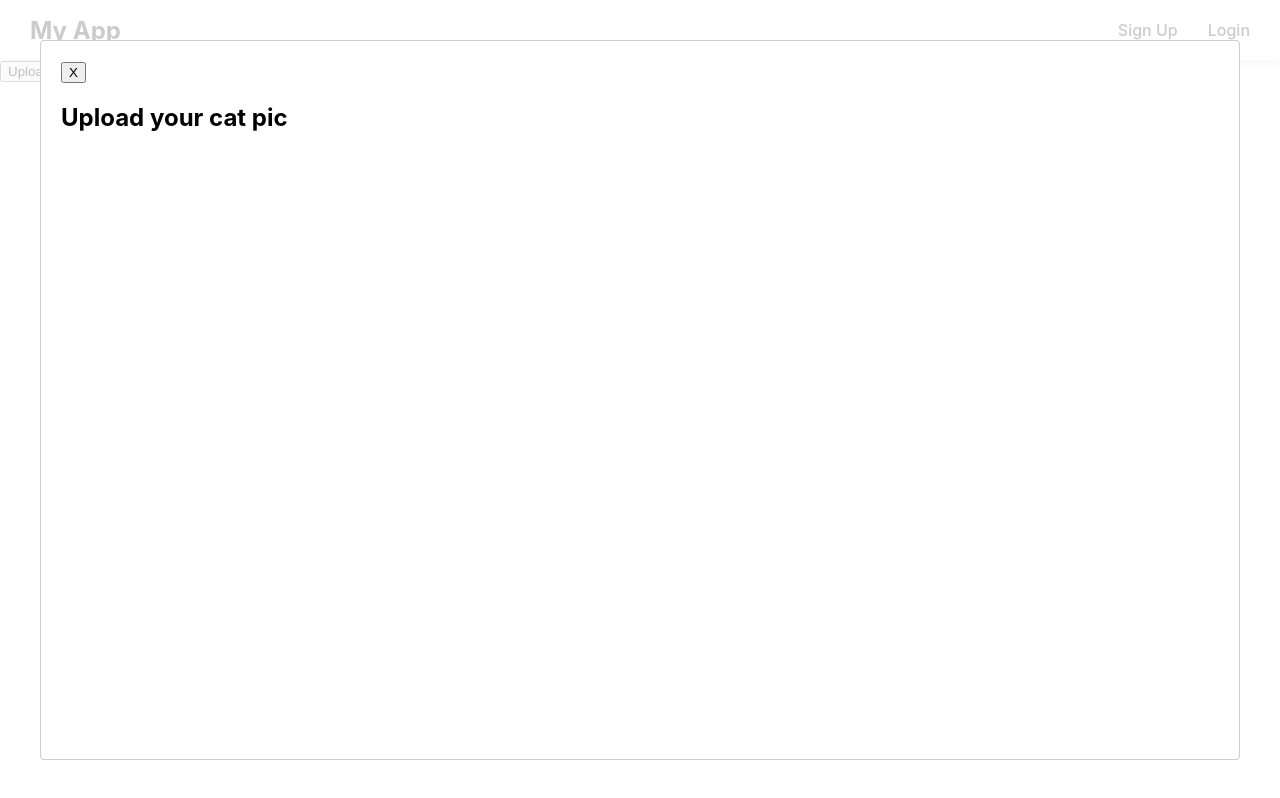
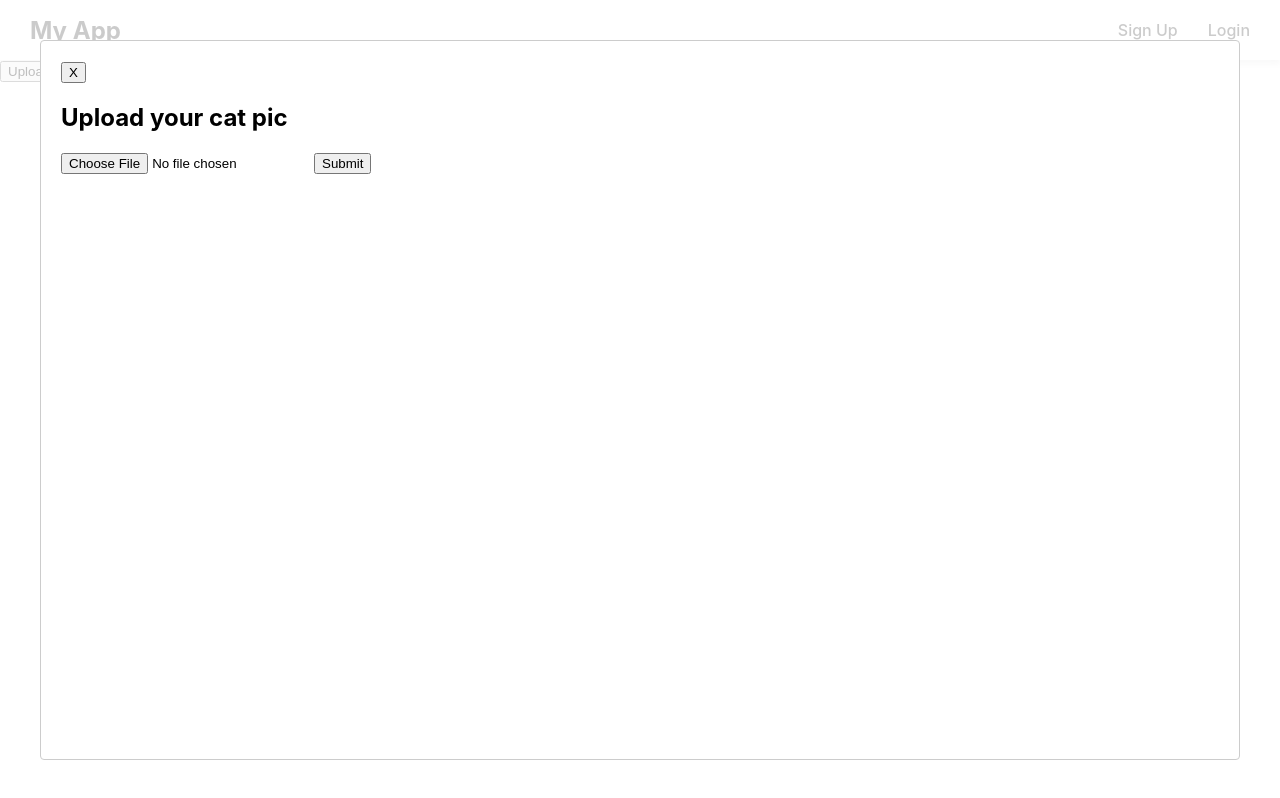
Before and after one commit to VictorApaez/meow-madness, a React (Create React App) app in the folder client/: page /catform in a window 1280 px wide. Both pictures are taken after a click on the button "Upload". Built offline with nearby package versions, Linux system fonts and the light colour scheme.

Commit message:
sending image to db and getting img as response

```diff
--- a/client/src/components/CatForm.jsx
+++ b/client/src/components/CatForm.jsx
@@ -1,9 +1,23 @@
-import React, {useState} from "react";
+import React, { useState } from "react";
 import "../styles/CatForm.css";
 import Modal from "react-modal";
+import { uploadCatImg } from "../services/uploadService";
 
 function CatForm() {
   const [toggleCatForm, setToggleCatForm] = useState(false);
+  const [file, setFile] = useState(null);
+  const [imageData, setImageData] = useState(null);
+
+  async function handleFormSubmit(e) {
+    e.preventDefault();
+    const formData = new FormData();
+    formData.append("image", file);
+    formData.append("username", "victor");
+    const res = await uploadCatImg(formData);
+    setImageData(res.data);
+    setToggleCatForm(false);
+  }
+
   return (
     <div className="cat-form">
       <button
@@ -12,6 +26,7 @@ function CatForm() {
       >
         Upload
       </button>
+      {imageData && <img src={imageData.imageUrl}></img>}
       <Modal
         isOpen={toggleCatForm}
         onRequestClose={() => setToggleCatForm(false)}
@@ -22,7 +37,16 @@ function CatForm() {
         >
           X
         </button>
-        <h2 className="cat-form__title">Upload your cat pic</h2>
+        <form onSubmit={(e) => handleFormSubmit(e)}>
+          <h2 className="cat-form__title">Upload your cat pic</h2>
+          <input
+            type="file"
+            id="file-input"
+            name="image"
+            onChange={(e) => setFile(e.target.files[0])}
+          />
+          <input type="submit" />
+        </form>
       </Modal>
     </div>
   );
```
